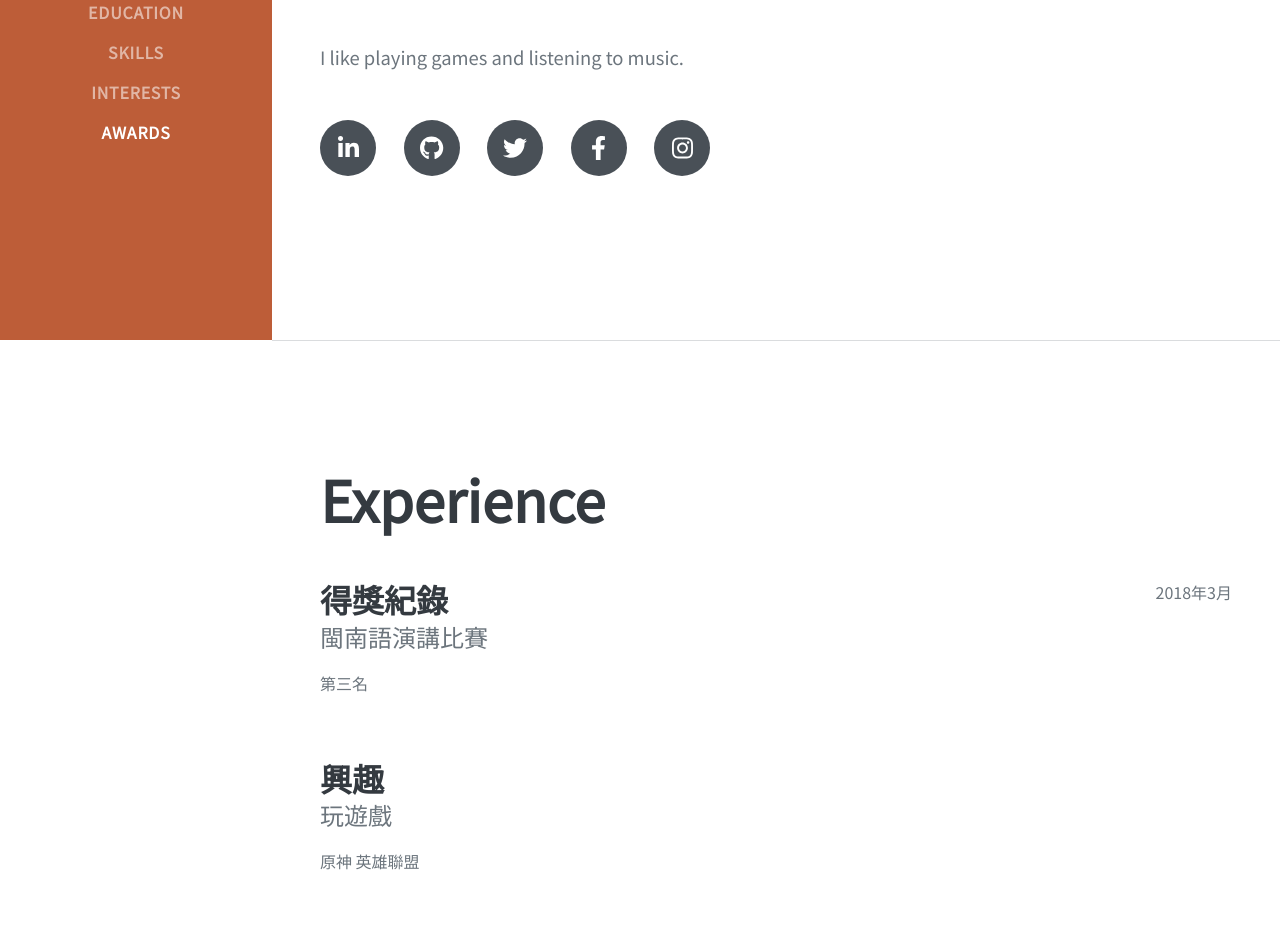
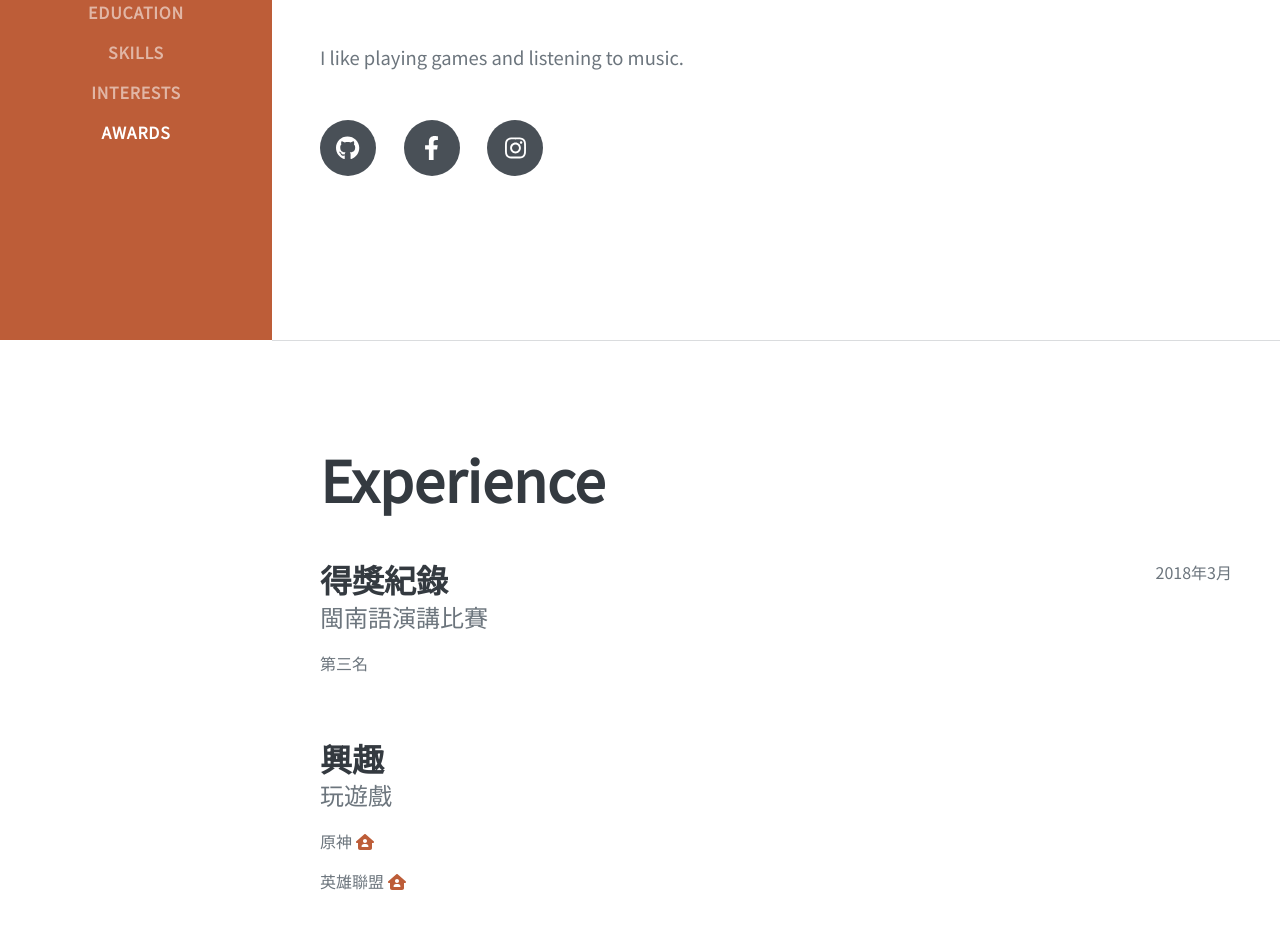
Before and after one commit to zhqautumn0331/zhqautumn0331.github.io, a plain HTML site: page index.html in a window 1280 px wide. Shown: the part 460-1394 px from the top of the page. Drawn offline with nearby package versions, Linux system fonts and the light colour scheme; a web font is replaced by a local one.

Commit message:
Update index.html

```diff
--- a/index.html
+++ b/index.html
@@ -54,11 +54,9 @@
                     <p class="lead mb-5">我喜歡玩遊戲和聽音樂。</p>
                     <p class="lead mb-5">I like playing games and listening to music.</p>
                     <div class="social-icons">
-                        <a class="social-icon" href="#!"><i class="fab fa-linkedin-in"></i></a>
-                        <a class="social-icon" href="#!"><i class="fab fa-github"></i></a>
-                        <a class="social-icon" href="#!"><i class="fab fa-twitter"></i></a>
-                        <a class="social-icon" href="#!"><i class="fab fa-facebook-f"></i></a>
-                        <a class="social-icon" href="#!"><i class="fa-brands fa-instagram"></i></a>
+                        <a class="social-icon" href="https://github.com/zhqautumn0331"><i class="fab fa-github"></i></a>
+                        <a class="social-icon" href="https://www.facebook.com/profile.php?id=100011344871335"><i class="fab fa-facebook-f"></i></a>
+                        <a class="social-icon" href="https://www.instagram.com/zhqomr_0331/"><i class="fa-brands fa-instagram"></i></a>
                     </div>
                 </div>
             </section>
@@ -80,7 +78,11 @@
                             <h3 class="mb-0">興趣</h3>
                             <div class="subheading mb-3">玩遊戲</div>
                             <p>原神
-                               英雄聯盟</p>
+                               <a href="https://genshin.hoyoverse.com/zh-tw"><i class="fa-solid fa-house-user"></i></a>
+                            </p>
+                            <p>英雄聯盟
+                               <a href="https://www.leagueoflegends.com/zh-tw/"><i class="fa-solid fa-house-user"></i></a>
+                            </p>
                         </div>
                         <div class="flex-shrink-0"><span class="text-primary"></span></div>
                     </div>
@@ -116,7 +118,7 @@
                             <div></div>
                             <p></p>
                         </div>
-                        <div class="flex-shrink-0"><span class="text-primary"></span></div>
+                        <div class="flex-shrink-0"><span class="text-primary"></span>Sept. 2022 - Jan. 2026</div>
                     </div>
                     <div class="d-flex flex-column flex-md-row justify-content-between">
                         <div class="flex-grow-1">
@@ -126,7 +128,7 @@
                             <div class="subheading mb-3">六年四班</div>
                             <p></p>
                         </div>
-                        <div class="flex-shrink-0"><span class="text-primary"></span></div>
+                        <div class="flex-shrink-0"><span class="text-primary"></span>Sept. 2019 - Jan. 2022</div>
                     </div>
                 </div>
             </section>
```
